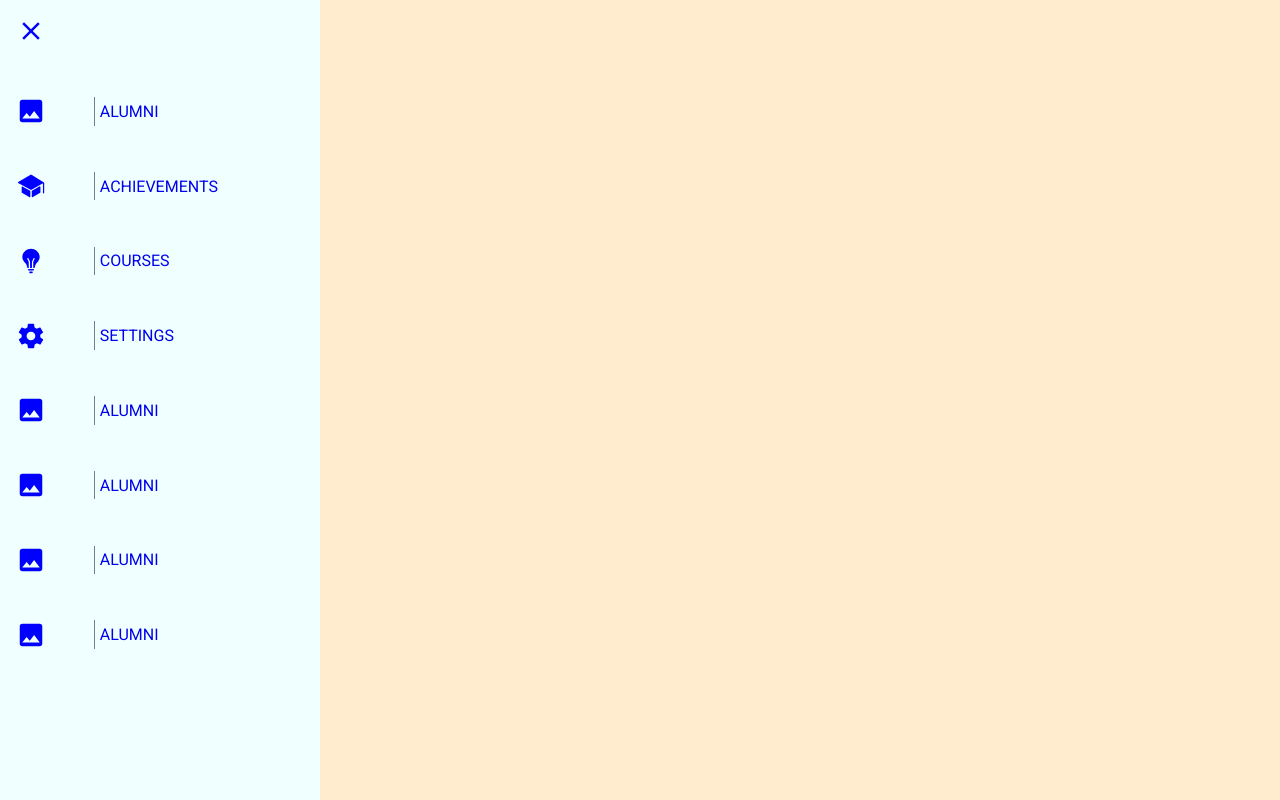
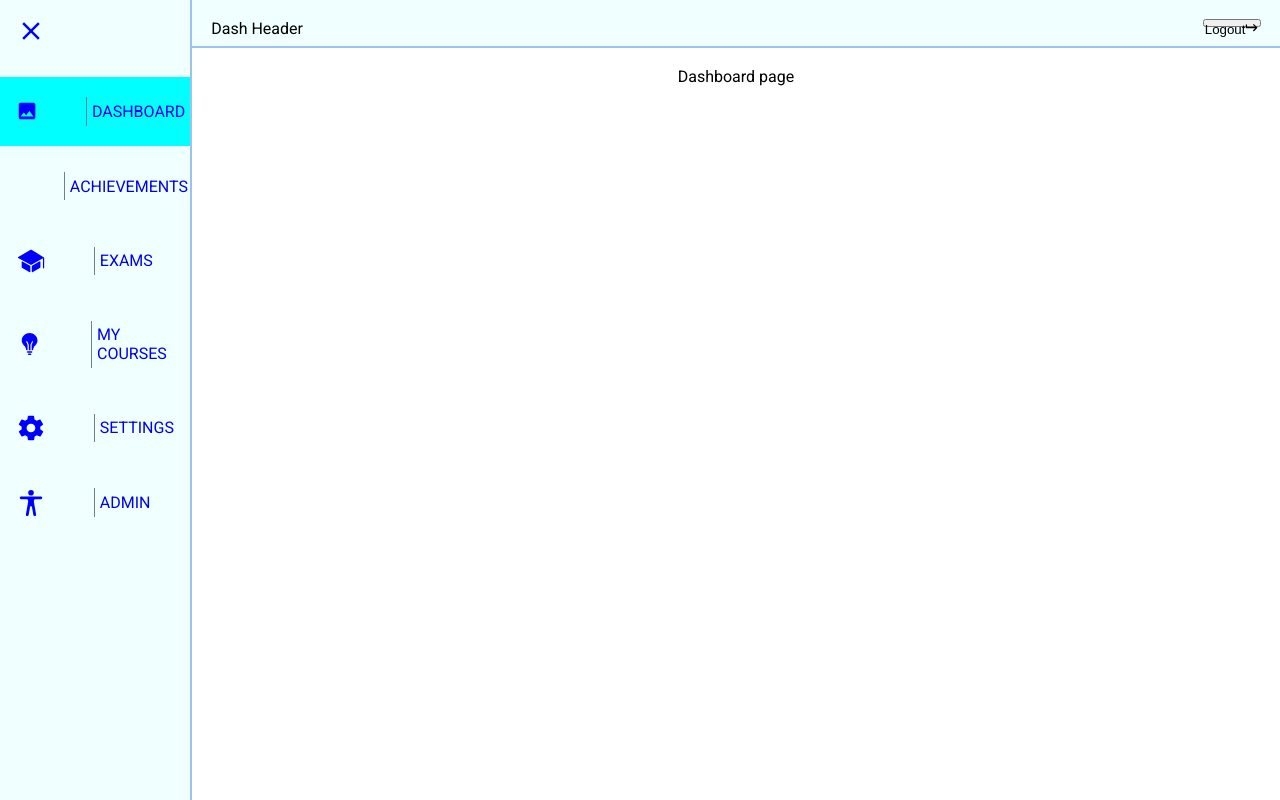
Before and after one commit to bungongtoto/AI_Tutor_Frontend, a React (Create React App) app: page /dash in a window 1280 px wide. Both pictures are taken after a click on the element 32 px from the left and 33 px from the top of the page. Built offline with nearby package versions, Linux system fonts and the light colour scheme.

Commit message:
introduce structure of the dashboard and admin page

```diff
--- a/src/App.js
+++ b/src/App.js
@@ -6,10 +6,15 @@ import SignUp from "./features/auth/SignUp";
 import ResestPWD from "./features/auth/ResestPWD";
 import DashLayout from "./components/DashLayout";
 import Dashboard from "./features/dashboard/Dashboard";
+import PersistLogin from "./features/auth/PersistLogin";
+import Prefetch from "./features/auth/Prefetch";
+import Admin from "./features/admin/Admin";
+import Exams from "./features/exams/Exams";
 
 function App() {
   return (
     <Routes>
+      <Route>
         <Route path="/" element={<Layout />}>
           <Route index element={<Home />} />
           <Route path="auth">
@@ -18,9 +23,19 @@ function App() {
             <Route path="resetpassword" element={<ResestPWD />} />
           </Route>
         </Route>
-
+        <Route element={<PersistLogin />}>
+          <Route element={<Prefetch />}>
             <Route path="/dash" element={<DashLayout />}>
               <Route index element={<Dashboard />} />
+              <Route path="admin">
+                <Route index element={<Admin />} />
+                <Route path="exams">
+                  <Route index element={<Exams/>} />
+                </Route>
+              </Route>
+            </Route>
+          </Route>
+        </Route>
       </Route>
     </Routes>
   );
--- /dev/null
+++ b/src/components/DashHeader.js
@@ -0,0 +1,36 @@
+import React from "react";
+import { IoMdReturnRight } from "react-icons/io";
+import { useSendLogoutMutation } from "../features/auth/authApiSlice";
+import { useNavigate } from "react-router-dom";
+import { PulseLoader } from "react-spinners";
+import { useSnackbar } from "notistack";
+
+const DashHeader = () => {
+  const navigate = useNavigate();
+  const { enqueueSnackbar } = useSnackbar();
+  const [sendLogout, { isLoading, isError, error }] = useSendLogoutMutation();
+  const onLogoutClicked = async () => {
+    await sendLogout().unwrap();
+    enqueueSnackbar("Logout Successfully", { variant: "success" });
+    navigate("/");
+  };
+
+  const errClass = isError ? "errmsg" : "offscreen";
+
+  return (
+    <header className="dash_header">
+    {isError ? <p className={errClass}>{error?.data?.message}</p> && enqueueSnackbar("Logout errro", { variant: "error" }) : <></>}
+    <p>Dash Header</p>
+      {isLoading ? (
+        <PulseLoader color={"blue"} />
+      ) : (
+
+          <button onClick={onLogoutClicked}> Logout
+            <IoMdReturnRight />
+          </button>
+      )}
+    </header>
+  );
+};
+
+export default DashHeader;
--- a/src/components/SideBar.css
+++ /dev/null
@@ -1,83 +0,0 @@
-.sidebar{
-    display:  flex;
-    flex-direction: column;
-    position: fixed;
-    inset: 0 75% 0 0;
-    background-color: azure;
-}
-
-.sidebar-mobile {
-    display:  flex;
-    flex-direction: column;
-    position: fixed;
-    inset: 0 95% 0 0;
-    background-color: azure;
-}
-
-nav .ul-item {
-    display: flex;
-    flex-direction: column;
-    margin-block: 0.5rem;
-    list-style: none;
-}
-
-nav .ul-item.oicon a {
-    display: none;
-}
-
-nav .ul-item.oicon li::after {
-    content: '';
-    position: absolute;
-    width: 1%;
-    height: 4%;
-    background-color: aqua;
-    right: 0;
-}
-
-nav .ul-item li {
-    display: flex;
-    align-items: center;
-    gap: 2rem;
-    cursor: pointer;
-    padding-block: 1.2rem;
-    margin-block: 0.2rem;
-}
-
-nav .ul-item li:hover{
-    background-color: antiquewhite;
-}
-
-nav .ul-item li .icon {
-    color: blue;
-    margin-inline: 1rem;
-    font-size: 30px;
-}
-
-nav .ul-item li a {
-    text-decoration: none;
-    text-transform: uppercase;
-    border-left: 1px solid slategray;
-    padding: .3rem;
-}
-
-.menu-icon {
-    margin-inline: 1rem;
-}
-
-.menu-icon .menu {
-    color: blue;
-    margin-block: 1rem;
-    font-size: 30px;
-    cursor: pointer;
-}
-
-nav .ul-item li:hover{
-    transition: 1s ease;
-}
-
-@media (max-width: 900px) {
-    .sidebar-mobile {
-        inset: 0 90% 0 0 ;
-        justify-content: center;
-    }
-}
--- a/src/components/SideBar.js
+++ b/src/components/SideBar.js
@@ -1,5 +1,4 @@
 import React, { useState } from "react";
-import "./SideBar.css";
 import { Link } from "react-router-dom";
 import {
   IoMdImage,
@@ -8,10 +7,22 @@ import {
   IoMdSettings,
   IoMdMenu,
   IoMdClose,
+  IoIosBody
 } from "react-icons/io";
+
+// Item component to display each menu item in the sidebar
+const Item = ({ title, to, icon, selected, setSelected }) => {
+  return (
+    <li className={selected === title ? "selected" : ""} onClick={() => setSelected(title)} >
+      {icon}
+      <Link to={to}>{title}</Link>
+    </li>
+  );
+};
 
 const SideBar = () => {
   const [active, setActive] = useState(false);
+  const [selected, setSelected] = useState("Dashboard");
 
   const activateNav = () => {
     setActive(!active);
@@ -20,42 +31,56 @@ const SideBar = () => {
   return (
     <div className={active ? "sidebar" : "sidebar-mobile"}>
       <div className="menu-icon" onClick={activateNav}>
-        {!active ? <IoMdMenu className="menu" /> : <IoMdClose className="menu" /> }
+        {!active ? (
+          <IoMdMenu className="menu" />
+        ) : (
+          <IoMdClose className="menu" />
+        )}
       </div>
       <nav>
         <ul className={active ? "ul-item" : "ul-item oicon"}>
-          <li>
-            <IoMdImage className="icon" />
-            <Link to={""}>Alumni</Link>
-          </li>
-          <li>
-            <IoIosSchool className="icon" />
-            <Link to={""}>Achievements</Link>
-          </li>
-          <li>
-            <IoIosBulb className="icon" />
-            <Link to={""}>Courses</Link>
-          </li>
-          <li>
-            <IoMdSettings className="icon" />
-            <Link to={""}>Settings</Link>
-          </li>
-          <li>
-            <IoMdImage className="icon" />
-            <Link to={""}>Alumni</Link>
-          </li>
-          <li>
-            <IoMdImage className="icon" />
-            <Link to={""}>Alumni</Link>
-          </li>
-          <li>
-            <IoMdImage className="icon" />
-            <Link to={""}>Alumni</Link>
-          </li>
-          <li>
-            <IoMdImage className="icon" />
-            <Link to={""}>Alumni</Link>
-          </li>
+          <Item
+            title="Dashboard"
+            icon={<IoMdImage className="icon" />}
+            to={"/dash"}
+            selected={selected}
+            setSelected={setSelected}
+          />
+          <Item
+            title="Achievements"
+            icon={<IoIosSchool className="icon" />}
+            to={""}
+            selected={selected}
+            setSelected={setSelected}
+          />
+          <Item
+            title="Exams"
+            icon={<IoIosSchool className="icon" />}
+            to={""}
+            selected={selected}
+            setSelected={setSelected}
+          />
+           <Item
+            title="My Courses"
+            icon={<IoIosBulb className="icon" />}
+            to={""}
+            selected={selected}
+            setSelected={setSelected}
+          />
+          <Item
+            title="Settings"
+            icon={<IoMdSettings className="icon" />}
+            to={""}
+            selected={selected}
+            setSelected={setSelected}
+          />
+          <Item
+            title="Admin"
+            icon={<IoIosBody className="icon" />}
+            to={"/dash/admin"}
+            selected={selected}
+            setSelected={setSelected}
+          />
         </ul>
       </nav>
     </div>
--- /dev/null
+++ b/src/features/admin/Admin.js
@@ -0,0 +1,63 @@
+import React from "react";
+import DashHeader from "../../components/DashHeader";
+import {
+  IoIosGlobe,
+  IoIosListBox,
+  IoLogoBuffer,
+  IoMdAlbums,
+  IoIosContacts
+} from "react-icons/io";
+import { useNavigate } from "react-router-dom";
+
+const AdminNavTile = ({ title, to, icon }) => {
+  const navigate = useNavigate();
+  return (
+    <button className="admin_nav_button" onClick={() => navigate(to)}>
+      <h1>{title}</h1>
+      {icon}
+    </button>
+  );
+};
+
+const Admin = () => {
+  return (
+    <>
+      <DashHeader />
+      <div className="content_container">
+        <div className="admin_stats_container"></div>
+        <div className="admin_2nd_container">
+          <div className="admin_nav_container">
+            <AdminNavTile
+              title={"Users"}
+              icon={<IoIosContacts className="icon" />}
+              to={"/dash/admin/users"}
+            />
+            <AdminNavTile
+              title={"Exams"}
+              icon={<IoIosGlobe className="icon" />}
+              to={"/dash/admin/exams"}
+            />
+            <AdminNavTile
+              title={"Courses"}
+              icon={<IoLogoBuffer className="icon" />}
+              to={""}
+            />
+            <AdminNavTile
+              title={"Papers"}
+              icon={<IoMdAlbums className="icon" />}
+              to={""}
+            />
+            <AdminNavTile
+              title={"Questions"}
+              icon={<IoIosListBox className="icon" />}
+              to={""}
+            />
+          </div>
+          <div className="admin_chart_container"></div>
+        </div>
+      </div>
+    </>
+  );
+};
+
+export default Admin;
--- a/src/features/auth/PersistLogin.js
+++ b/src/features/auth/PersistLogin.js
@@ -61,7 +61,7 @@ const PersistLogin = () => {
         content = (
             <p className='errmsg'>
                 {`${error?.data?.message} - `}
-                 <Link to="/ath">Please login again</Link>.
+                 <Link to="/auth">Please login again</Link>.
             </p>
         )
     } else if (isSuccess && trueSuccess) { //persist: yes, token: yes
--- a/src/features/dashboard/Dashboard.js
+++ b/src/features/dashboard/Dashboard.js
@@ -1,11 +1,15 @@
-import React from 'react'
+import React from "react";
+import DashHeader from "../../components/DashHeader";
 
 const Dashboard = () => {
   return (
-   <div>
-    <p>Dashboard page</p>
-   </div>
-  )
-}
+    <>
+      <DashHeader />
+      <div className="content_container">
+        <p>Dashboard page</p>
+      </div>
+    </>
+  );
+};
 
-export default Dashboard
+export default Dashboard;
--- /dev/null
+++ b/src/features/exams/Exams.js
@@ -0,0 +1,13 @@
+import React from 'react'
+import DashHeader from '../../components/DashHeader'
+
+const Exams = () => {
+  return (
+   <>
+    <DashHeader />
+    <div className='content_container'>Exams</div>
+   </>
+  )
+}
+
+export default Exams
--- a/src/index.css
+++ b/src/index.css
@@ -13,6 +13,7 @@
     --COLOR: #FFF;
     --ERROR: firebrick;
     --INACTIVE: lightgray;
+    --ACTIVE: rgb(253, 13, 13) ;
     --LINK-COLOR: whitesmoke;
     --LINK-HOVER: rgba(245, 245, 245, 0.9);
     --NOTE-BGCOLOR: hsla(240, 64%, 27%, 0.65);
@@ -177,13 +178,13 @@ body {
 }
 
 .app{
-  display: grid;
+  display: flex;
   height: 100vh;
 }
 
 .dash-container{
-  height: 100vh;
-  background-color: blanchedalmond;
+  flex: 1;
+  background-color: white;
 
 }
 
@@ -211,3 +212,146 @@ body {
   justify-content: space-around;
   width: 10vw;
 }
+
+/* =========================SideBar==================================== */
+.sidebar{
+  display:  flex;
+  flex-direction: column;
+  width: 15vw;
+  height: 100vh;
+  background-color: azure;
+  border-right: solid 2px var(--BORDER-COLOR);
+
+}
+
+.sidebar-mobile {
+  display:  flex;
+  flex-direction: column;
+  width: 4vw;
+  height: 100vh;
+  background-color: azure;
+  border-right: solid 2px var(--BORDER-COLOR);
+}
+
+nav .ul-item {
+  display: flex;
+  flex-direction: column;
+  margin-block: 0.5rem;
+  list-style: none;
+}
+
+nav .ul-item.oicon a {
+  display: none;
+}
+
+
+
+nav .ul-item li {
+  display: flex;
+  align-items: center;
+  gap: 2rem;
+  cursor: pointer;
+  padding-block: 1.2rem;
+  margin-block: 0.2rem;
+}
+
+nav .ul-item li:hover{
+  background-color: aqua;
+}
+
+.selected {
+  background-color: aqua;
+}
+
+nav .ul-item li .icon {
+  color: blue;
+  margin-inline: 1rem;
+  font-size: 30px;
+}
+
+nav .ul-item li a {
+  text-decoration: none;
+  text-transform: uppercase;
+  border-left: 1px solid slategray;
+  padding: .3rem;
+}
+
+.menu-icon {
+  margin-inline: 1rem;
+}
+
+.menu-icon .menu {
+  color: blue;
+  margin-block: 1rem;
+  font-size: 30px;
+  cursor: pointer;
+}
+
+nav .ul-item li:hover{
+  transition: 1s ease;
+}
+
+/* ======================================================== */
+
+.content_container{
+  padding: 1.2rem;
+  display: flex;
+  flex-direction: column;
+  justify-content: center;
+  align-items: center;
+}
+
+.dash_header{
+  padding: 1.2rem;
+  height: 6vh;
+  width:  100%;
+  background-color: azure;
+  border-bottom: solid 2px var(--BORDER-COLOR);
+  display: flex;
+  flex-direction: row;
+  justify-content: space-between;
+}
+
+/* ================================================================== */
+.admin_2nd_container{
+  display: flex;
+  width: 80vw;
+  justify-content: space-between;
+}
+.admin_stats_container{
+  width: 80vw;
+  height: 55vh;
+  background-color: blue;
+  margin-bottom: 1.5rem;
+}
+.admin_nav_container{
+  width: 22vw;
+  height: 30vh;
+  display: grid;
+  grid-template-columns: repeat(2, 1fr);
+  gap: 1em;
+}
+.admin_chart_container{
+  width: 55vw;
+  height: 30vh;
+  background-color: pink;
+}
+
+.admin_nav_button {
+  text-decoration: none;
+  color: inherit;
+  display: grid;
+  place-items: center;
+  background-color: white;
+  border: #007bff solid 1px;
+}
+
+.admin_nav_button .icon{
+  color: inherit;
+  font-size: 2.5rem;
+}
+
+.admin_nav_button:hover {
+  color: azure;
+  background-color: blue;
+}
```
Lines whose indentation alone changed are shown as unchanged.
